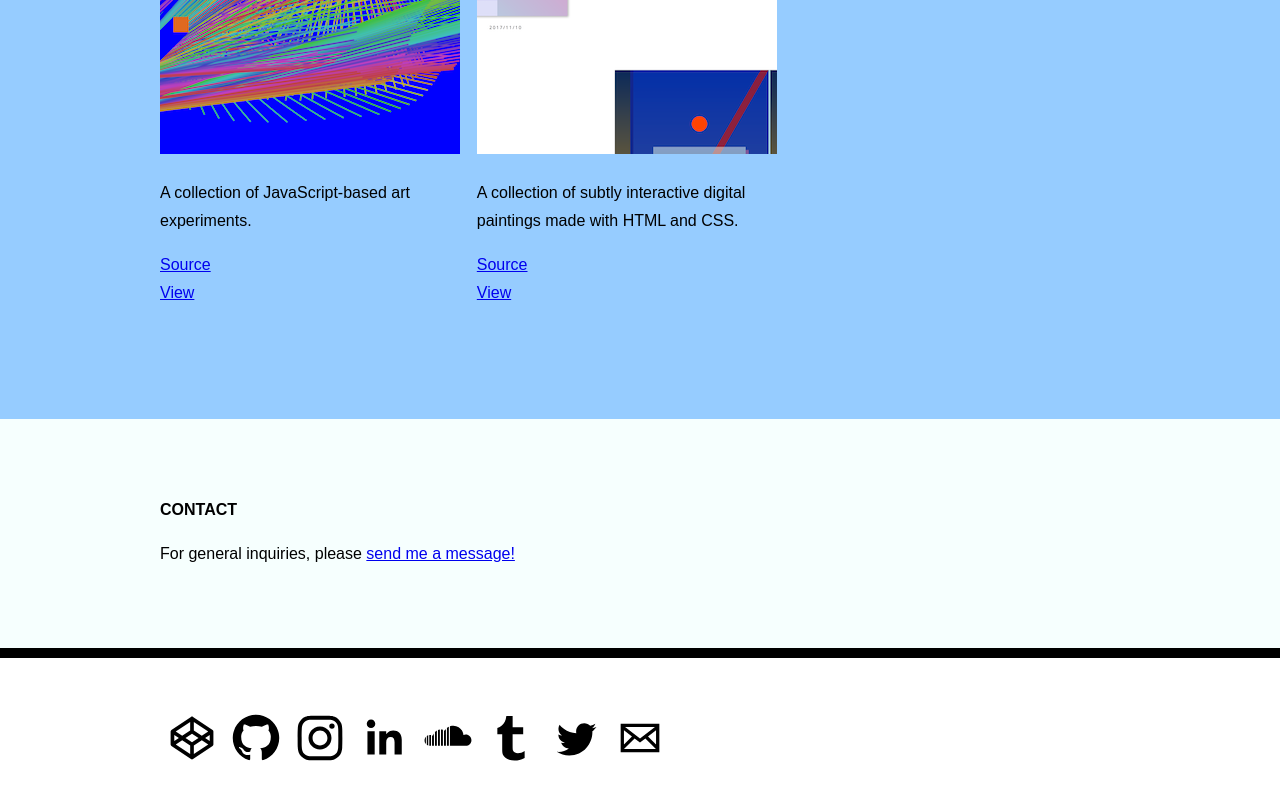
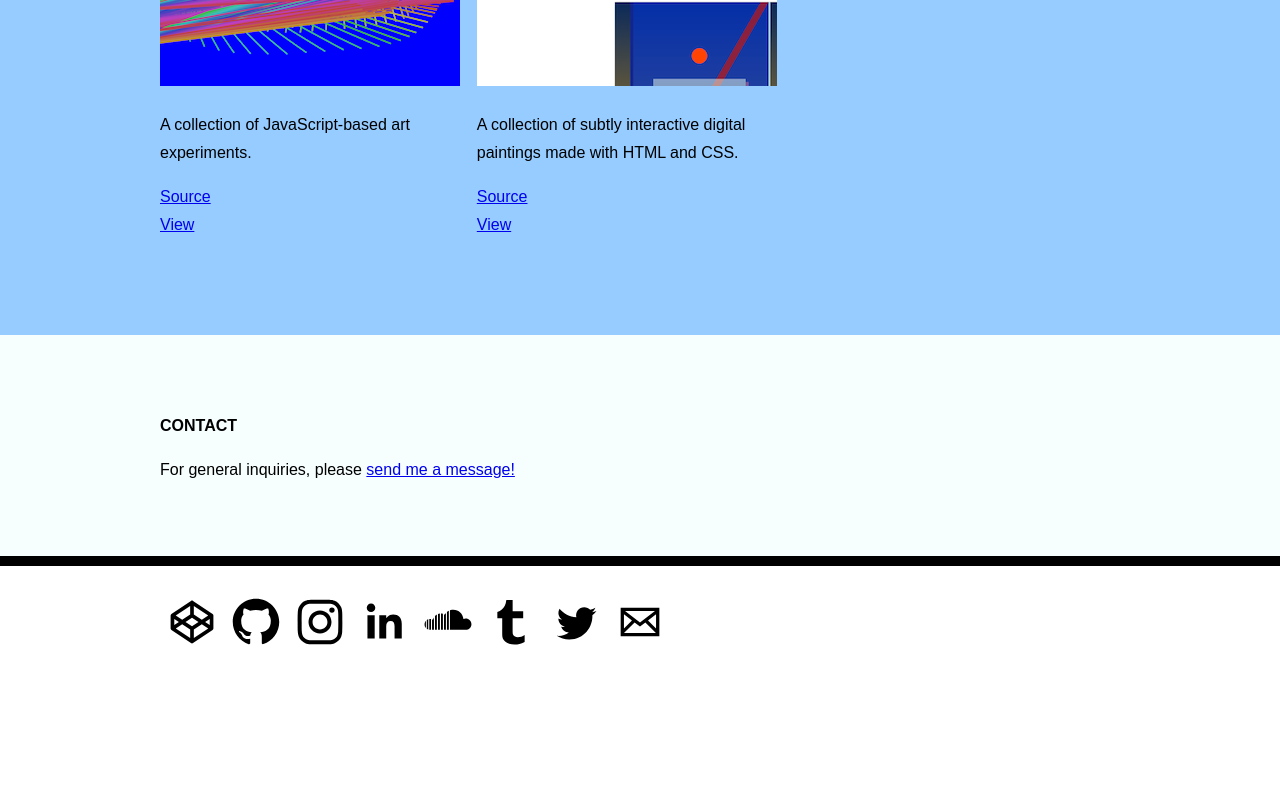
Before and after one commit to alightedlamp/ph-portfolio, a React (Create React App) app: page / in a window 1280 px wide. Shown: the part 2573-3373 px from the top of the page. After the commit the page ends 3259 px from the top, so only its background shows below. Built offline with nearby package versions, Linux system fonts and the light colour scheme; a web font is replaced by a local one.

Commit message:
Minor style changes

```diff
--- a/src/assets/css/styles.css
+++ b/src/assets/css/styles.css
@@ -71,7 +71,6 @@ body {
 }
 footer .links {
   margin-top: 0;
-  padding: 3rem 0;
 }
 footer .links a {
   width: 4rem;
--- a/src/components/Footer.js
+++ b/src/components/Footer.js
@@ -4,7 +4,7 @@ import SocialLinks from './SocialLinks';
 class Footer extends Component {
   render() {
     return (
-      <footer className="bt-10">
+      <footer className="bt-10 ph5 pt2 pb4">
         <div className="content">
           <SocialLinks />
         </div>
--- a/src/components/content/About.js
+++ b/src/components/content/About.js
@@ -5,15 +5,15 @@ class About extends Component {
     return (
       <div id="about" className="bg-washed-yellow black ph5 pv5 center">
         <div className="content">
-          <h2 className="f5 ttu">About</h2>
-          <p>
+          <h2 className="f5 ttu mb3">About</h2>
+          <p className="mb2">
             My background is in traditional drawing, painting, and ceramics,
             though I have always had a comfort and love for technology. I grew
             up building websites and began my studies in traditional software
             engineering and web development while earning my Bachelor of Fine
             Arts at UT Austin through their Elements of Computing program.
           </p>
-          <p>
+          <p className="mb2">
             In the years since, I have made a body of paintings, built projects
             for the web, and helped small businesses and other creative people
             with software-related tasks through development projects and
--- a/src/components/content/Contact.js
+++ b/src/components/content/Contact.js
@@ -5,8 +5,8 @@ class Contact extends Component {
     return (
       <div id="contact" className="bg-washed-blue black ph5 pv5 center">
         <div className="content">
-          <h2 class="f5 ttu">Contact</h2>
-          <p>
+          <h2 class="f5 ttu mb3">Contact</h2>
+          <p className="mb2">
             For general inquiries, please{' '}
             <a href="mailto:philipharrell@gmail.com">send me a message!</a>
           </p>
--- a/src/components/content/Projects.js
+++ b/src/components/content/Projects.js
@@ -21,11 +21,14 @@ class Projects extends Component {
           </div>
         )}
         <p>{project.description}</p>
-        <p>
+        <div>
           <a href={project.github_url}>Source</a>
-          <br />
-          <a href={project.url}>View</a>
-        </p>
+        </div>
+        {project.url && (
+          <div>
+            <a href={project.url}>View</a>
+          </div>
+        )}
       </div>
     );
   }
@@ -40,7 +43,7 @@ class Projects extends Component {
       <div>
         <div id="projects" className="bg-yellow black ph5 pv5 center">
           <div className="content">
-            <h2 className="f5 ttu">Projects</h2>
+            <h2 className="f5 ttu mb3">Projects</h2>
             <div className="projects">
               {/* <h3>Not Art</h3> */}
               <div className="gallery flex flex-wrap mv3">
@@ -56,7 +59,7 @@ class Projects extends Component {
           className="bg-light-blue black ph5 pv5 center"
         >
           <div className="content">
-            <h2 className="f5 ttu">Creative</h2>
+            <h2 className="f5 ttu mb3">Creative</h2>
             <div className="projects">
               {/* <h3>Art</h3> */}
               <div className="gallery flex flex-wrap mv3">
--- a/src/projects.js
+++ b/src/projects.js
@@ -7,21 +7,21 @@ import rps_img from './assets/img/project_rps.png';
 export const projects = [
   {
     name: 'Stranger Hangman',
-    description: 'A stranger things themed hangman game',
+    description: 'A stranger things themed hangman game.',
     preview_img: hangman_img,
     github_url: 'https://github.com/alightedlamp/Hangman-Game',
     url: 'https://alightedlamp.github.io/Hangman-Game/'
   },
   {
     name: 'GifTastic',
-    description: 'A clone of the Giphy search page',
+    description: 'A clone of the Giphy search page.',
     preview_img: giftastic_img,
     github_url: 'https://github.com/alightedlamp/GifTastic',
     url: 'https://alightedlamp.github.io/GifTastic/'
   },
   {
     name: 'RPS Multiplayer',
-    description: 'A Rock/Paper/Scissors multiplayer game built with Firebase',
+    description: 'A Rock/Paper/Scissors multiplayer game built with Firebase.',
     preview_img: rps_img,
     github_url: 'https://github.com/alightedlamp/RPS-Multiplayer',
     url: 'https://alightedlamp.github.io/RPS-Multiplayer/'
```
Also changed, not shown: src/components/MainContent.js (line endings or trailing spaces).
